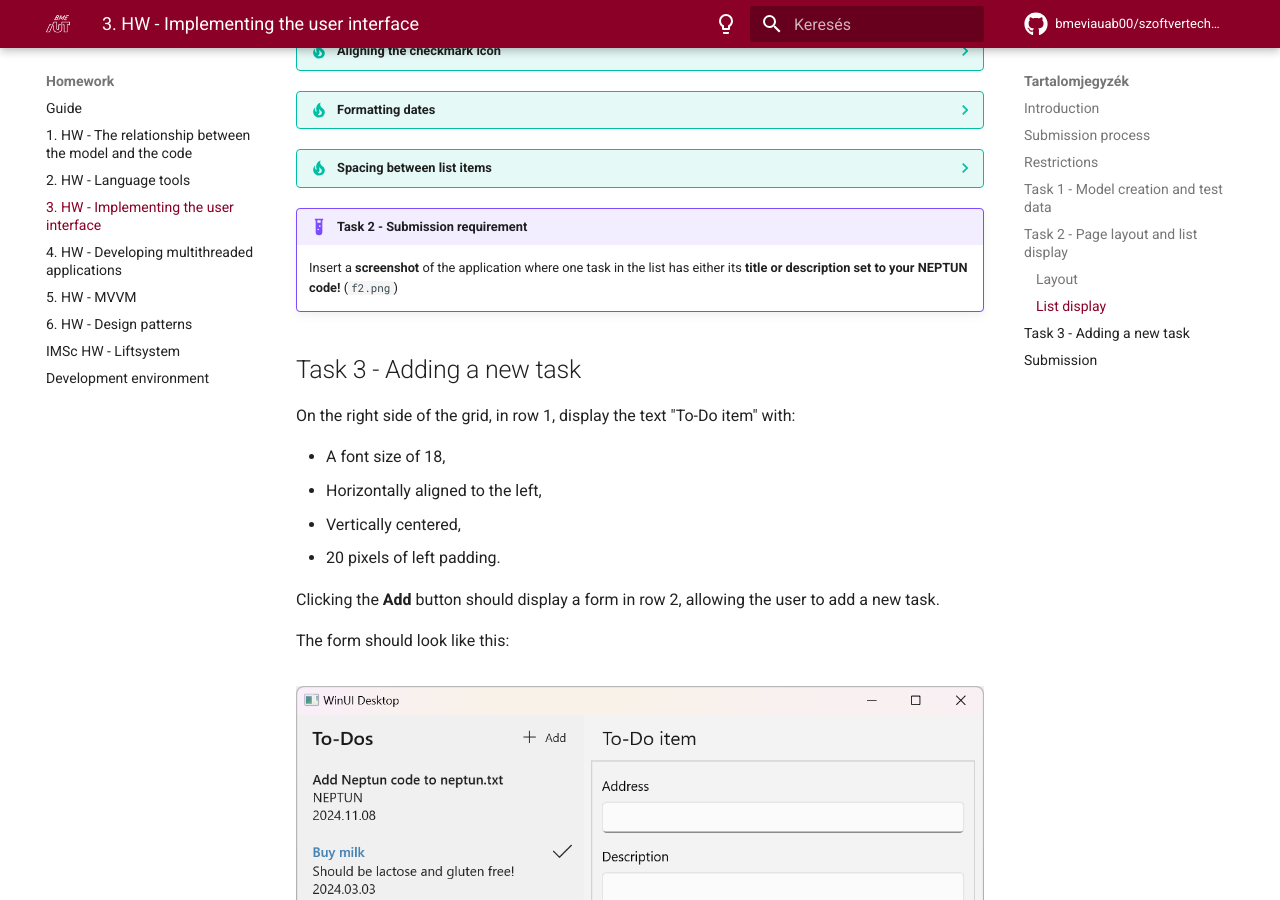
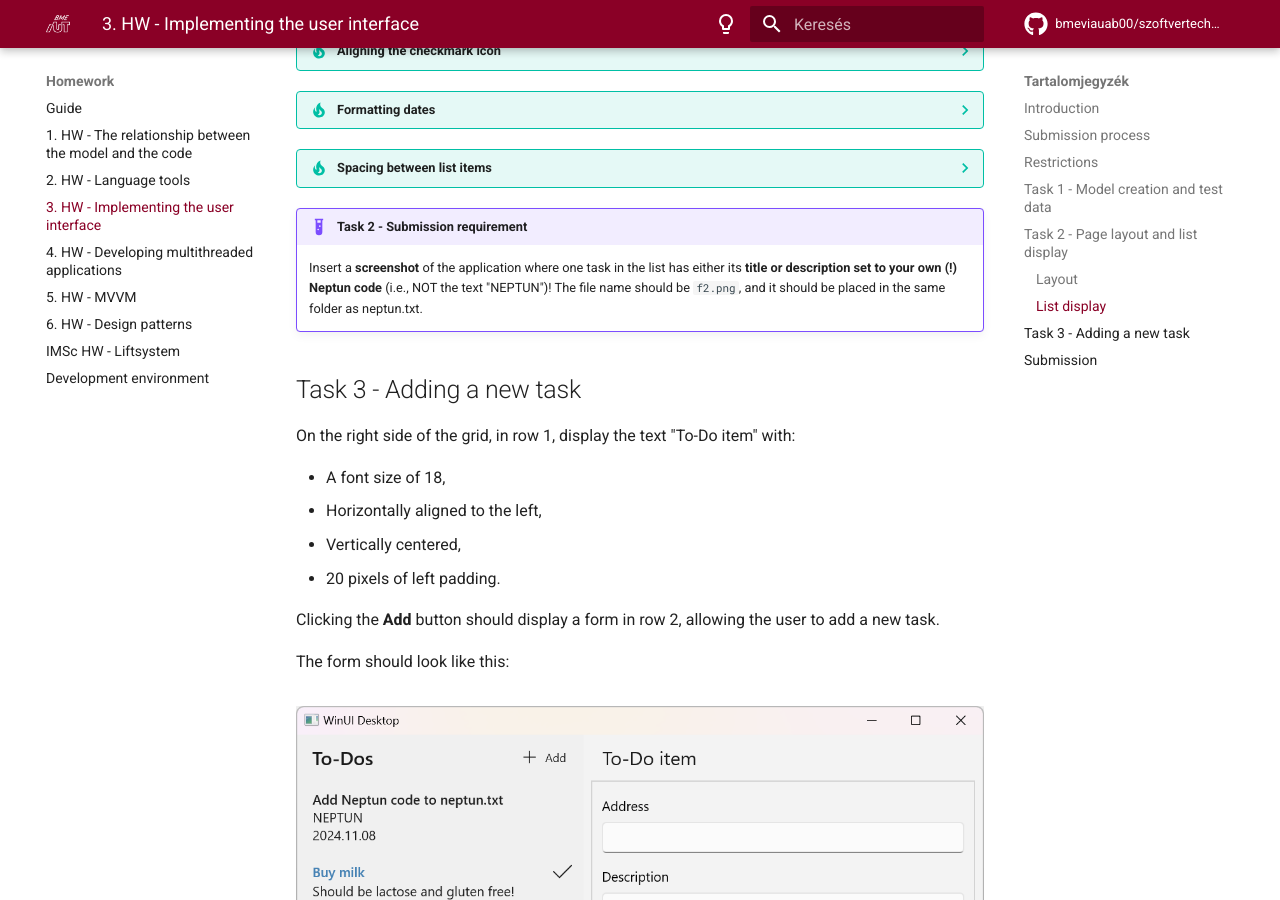
Before and after one commit to bmeviauab00/szoftvertechnikak, an MkDocs documentation site: the page built from docs/hazi/3-felhasznaloi-felulet-kialakitasa/index_eng.md, in a window 1280 px wide and 900 px high, scrolled down 6840 px. Built offline with MkDocs 1.6.1 and Material for MkDocs 9.7.7, drawn with Linux system fonts in a browser that asks for light colours; emoji names are drawn with the system emoji font; comment, search, counter and statistics services are not loaded; the version menu is left out.

Commit message:
Neptun, further clarification

```diff
--- a/docs/hazi/3-felhasznaloi-felulet-kialakitasa/index_eng.md
+++ b/docs/hazi/3-felhasznaloi-felulet-kialakitasa/index_eng.md
@@ -256,7 +256,7 @@ Below, the dropdown panels contain help for solving the individual sub-tasks.
     The provided screenshot example shows that there is vertical spacing between list items, improving readability. By default, this spacing is not present. Since a DataTemplate will already be used for displaying items, a small adjustment (e.g., setting Margin/Padding) can create adequate spacing between list items for better readability.
 
 !!! example "Task 2 - Submission requirement"
-    Insert a **screenshot** of the application where one task in the list has either its **title or description set to your NEPTUN code!** (`f2.png`)
+    Insert a **screenshot** of the application where one task in the list has either its **title or description set to your own (!) Neptun code** (i.e., NOT the text "NEPTUN")! The file name should be `f2.png`, and it should be placed in the same folder as neptun.txt.
 
 ## Task 3 - Adding a new task
 
```
Also changed, not shown: docs/hazi/3-felhasznaloi-felulet-kialakitasa/index.md (+1 -1 lines), docs/hazi/3-felhasznaloi-felulet-kialakitasa/index_ger.md (+1 -1 lines).
